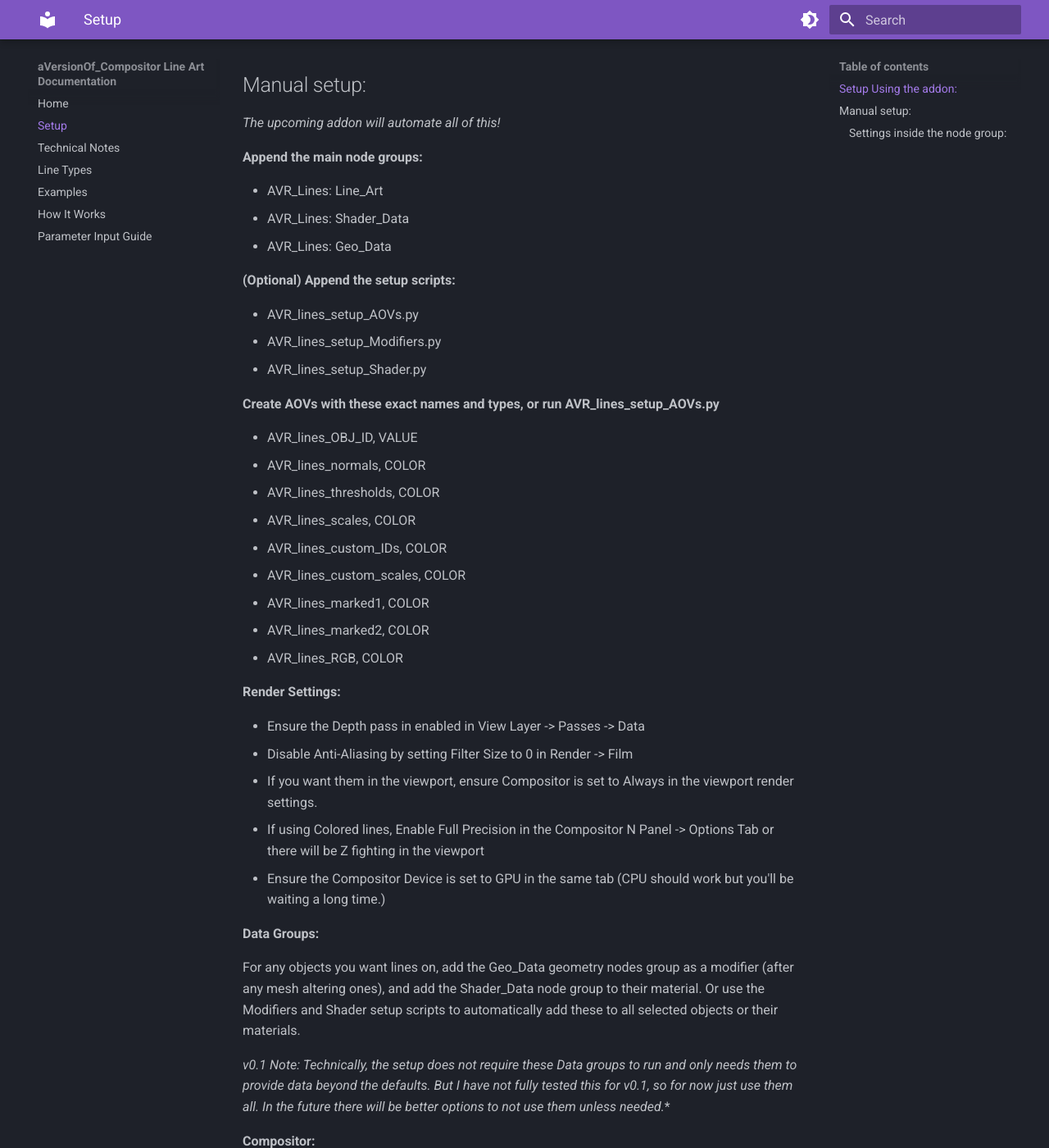
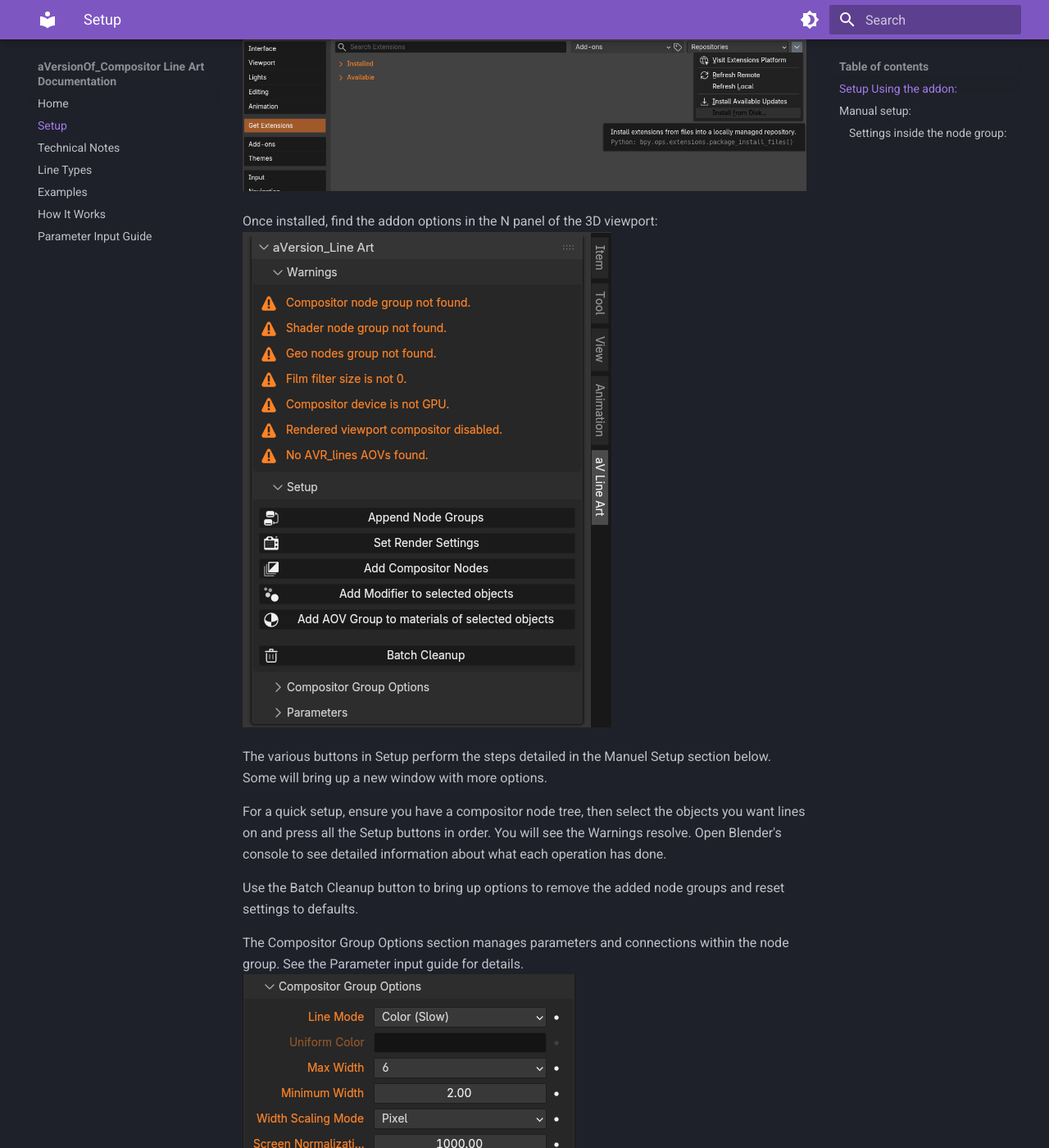
Before and after one commit to aVersionOfReality/avr_lines_docs, an MkDocs documentation site: the page built from docs/setup.md, in a window 1280 px wide and 1400 px high, scrolled down 236 px. Shown: the whole window at 82% size. Built offline with MkDocs 1.6.1 and Material for MkDocs 9.7.7, drawn with Linux system fonts in a browser that asks for light colours.

Commit message:
updated with addon info

```diff
--- a/docs/setup.md
+++ b/docs/setup.md
@@ -3,7 +3,20 @@
 
 ## Setup Using the addon:
 
-*(addon is still wip)*
+The Addon is technically an extension and is installed from disk in the Get Extensions section. Afterwards it will show up under both Extensions and Add-ons.
+!![alt text](media/extension_install.png)
+
+Once installed, find the addon options in the N panel of the 3D viewport:
+![alt text](media/setup_addon_panel-1.png)
+
+The various buttons in Setup perform the steps detailed in the Manuel Setup section below. Some will bring up a new window with more options.
+
+For a quick setup, ensure you have a compositor node tree, then select the objects you want lines on and press all the Setup buttons in order. You will see the Warnings resolve. Open Blender's console to see detailed information about what each operation has done.
+
+Use the Batch Cleanup button to bring up options to remove the added node groups and reset settings to defaults.
+
+The Compositor Group Options section manages parameters and connections within the node group. See the Parameter input guide for details.
+![alt text](media/setup_Compositor_group_options-1.png)
 
 ___
 ## Manual setup:
```
Also changed, not shown: docs/media/extension_install.png (added), docs/media/setup_Compositor_group_options-1.png (added), docs/media/setup_addon_panel-1.png (added).
